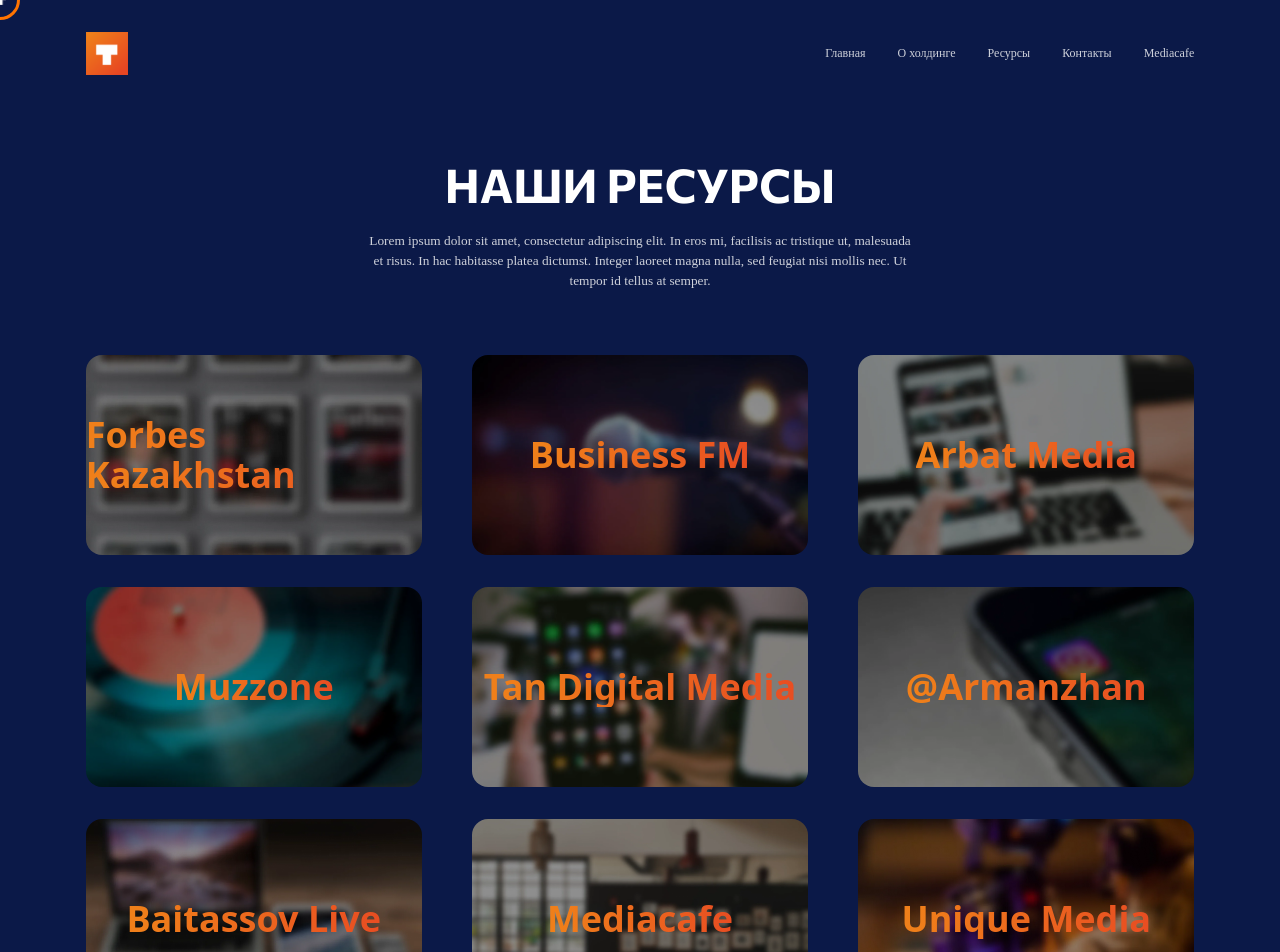
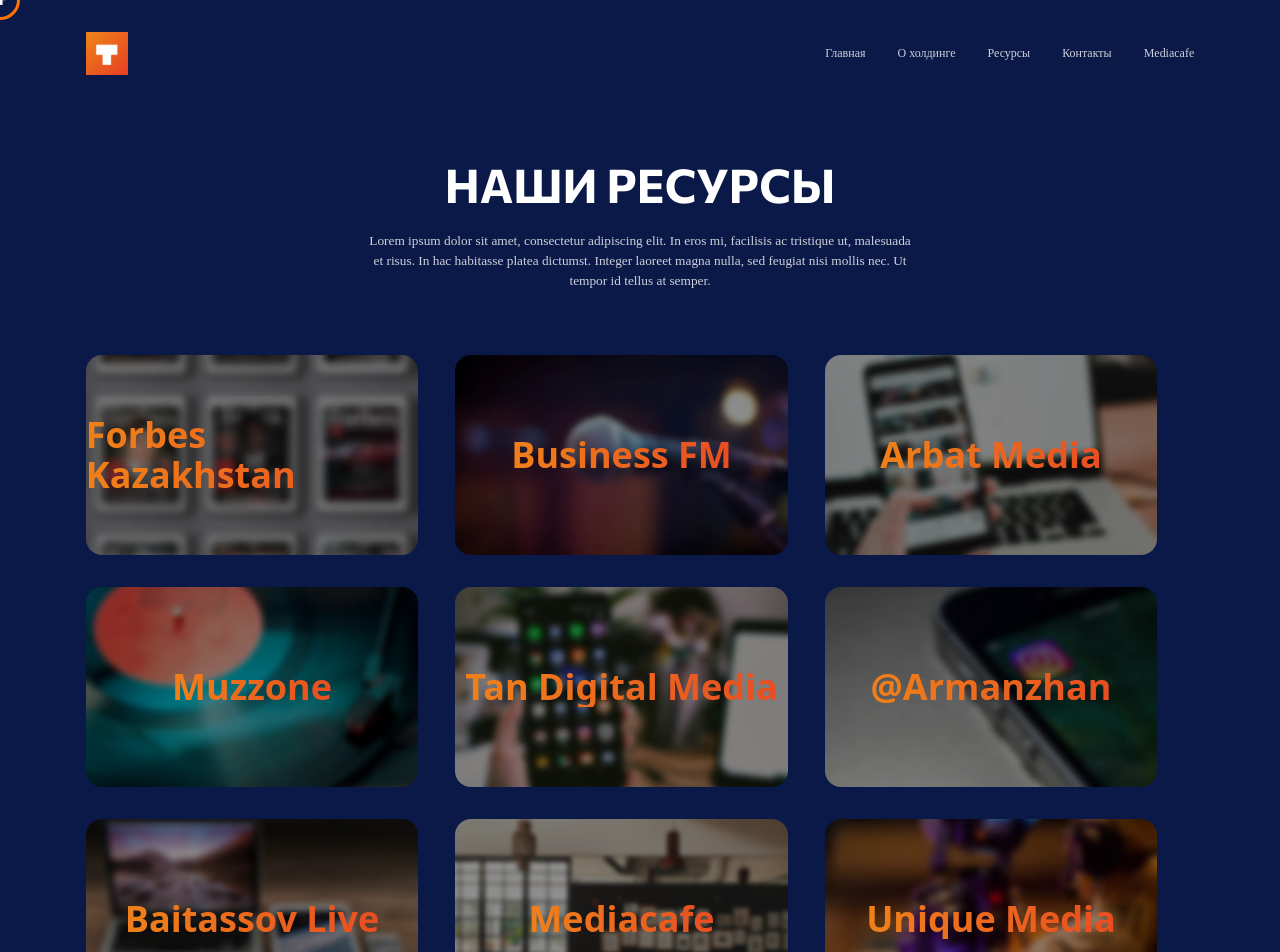
Before and after one commit to k1ngsterr1/tan-media, a React (Vite) app: page /resources in a window 1280 px wide. Shown: the top 952 px of the page. Built offline with nearby package versions, Linux system fonts and the light colour scheme; a web font is replaced by a local one.

Commit message:
Version 1.2.5

```diff
--- a/package.json
+++ b/package.json
@@ -5,7 +5,7 @@
   "type": "module",
   "scripts": {
     "dev": "vite",
-    "build": "tsc && vite build",
+    "build": "vite build",
     "lint": "eslint . --ext ts,tsx --report-unused-disable-directives --max-warnings 0",
     "preview": "vite preview"
   },
--- a/src/shared/ui/ResourceTab/styles.module.scss
+++ b/src/shared/ui/ResourceTab/styles.module.scss
@@ -1,5 +1,5 @@
 .resource_tab {
-  width: 30.3%;
+  width: 90%;
   height: clamp(150px, 15.624vw, 600px);
   display: flex;
   align-items: center;
--- a/src/widgets/Screens/Resources/index.tsx
+++ b/src/widgets/Screens/Resources/index.tsx
@@ -1,8 +1,10 @@
 import { ResourceTab } from "@shared/ui/ResourceTab";
+import { Fade } from "react-awesome-reveal";
 
 export const ResourcesScreen = () => {
   return (
     <section className="container-no-height !mt-20 flex items-center justify-center">
+      <Fade cascade damping={0.3} className="flex flex-col items-center">
         <h1 className="heading">Наши ресурсы</h1>
         <p className="paragraph text-center w-[50%] mt-4">
           Lorem ipsum dolor sit amet, consectetur adipiscing elit. In eros mi,
@@ -10,7 +12,13 @@ export const ResourcesScreen = () => {
           dictumst. Integer laoreet magna nulla, sed feugiat nisi mollis nec. Ut
           tempor id tellus at semper.
         </p>
+      </Fade>
       <div className="w-full flex justify-between items-start mt-16">
+        <Fade
+          cascade
+          damping={0.3}
+          className="w-full flex justify-between items-start"
+        >
           <ResourceTab
             name="Forbes Kazakhstan "
             bgImage="forbes hoverable"
@@ -26,8 +34,14 @@ export const ResourcesScreen = () => {
             bgImage="arbat hoverable"
             href="https://arbatmedia.kz/"
           />
+        </Fade>
       </div>
       <div className="w-full flex justify-between items-start mt-8">
+        <Fade
+          cascade
+          damping={0.3}
+          className="w-full flex justify-between items-start"
+        >
           <ResourceTab
             name="Muzzone"
             bgImage="muzzone hoverable"
@@ -43,8 +57,14 @@ export const ResourcesScreen = () => {
             bgImage="armanzhan hoverable"
             href="https://www.instagram.com/armanzhan/"
           />
+        </Fade>
       </div>
       <div className="w-full flex justify-between items-start mt-8">
+        <Fade
+          cascade
+          damping={0.3}
+          className="w-full flex justify-between items-start"
+        >
           <ResourceTab
             name="Baitassov Live"
             bgImage="baitassov_live hoverable"
@@ -60,6 +80,7 @@ export const ResourcesScreen = () => {
             bgImage="unique hoverable"
             href="https://tanmediagroup.kz/mediacafe"
           />
+        </Fade>
       </div>
     </section>
   );
```
Lines whose indentation alone changed are shown as unchanged.
